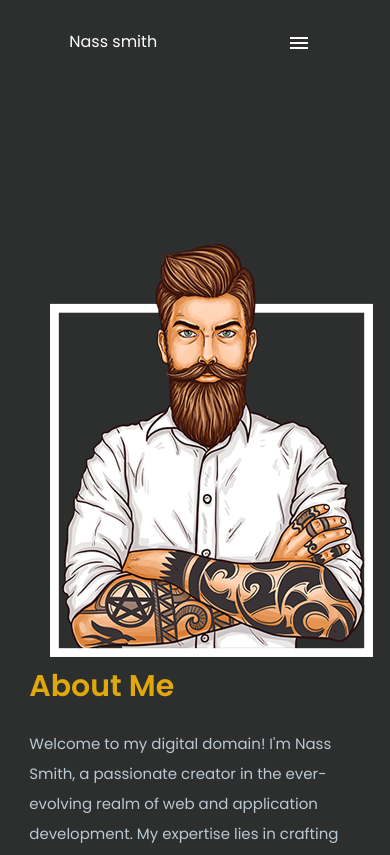
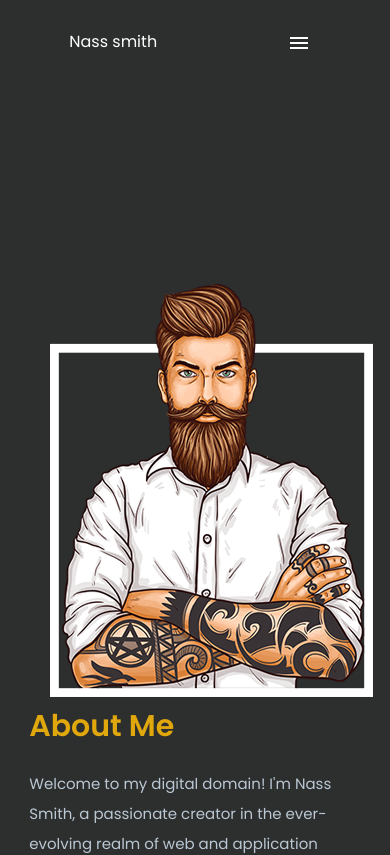
Before and after one commit to richdede/Nass-Smithv2, a React (Create React App) app: page /about in a window 390 px wide. Shown: the top 855 px of the page. Built offline with nearby package versions, Linux system fonts and the light colour scheme.

Commit message:
responsive

```diff
--- a/src/App.css
+++ b/src/App.css
@@ -362,7 +362,6 @@ footer i {
 @media screen and (max-width: 768px) {
   .hero {
     height: 60vh;
-    padding-top: 30px;
   }
 
   .contact {
@@ -373,6 +372,7 @@ footer i {
 
 .about {
   padding-top: 160px;
+  margin-top: 40px;
 }
 
 .grid3 {
```
